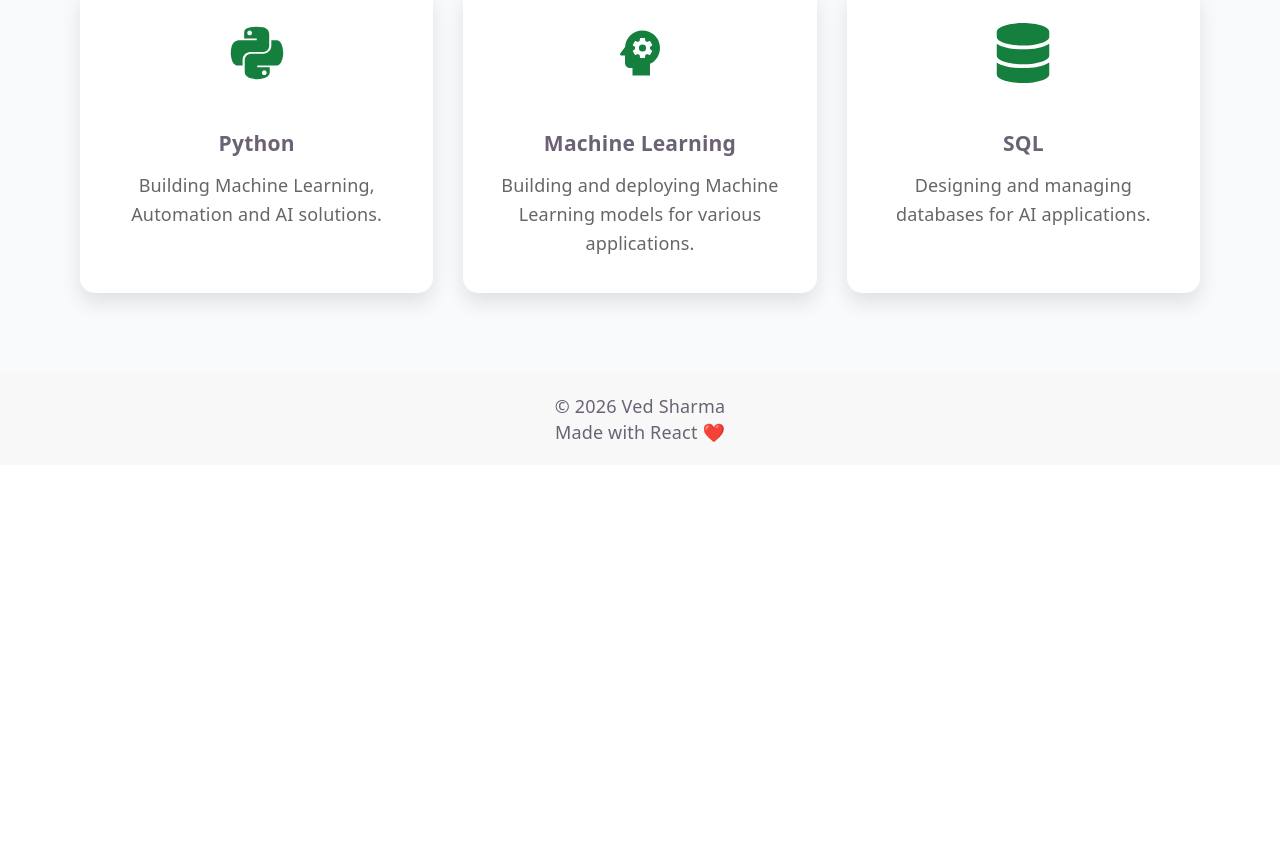
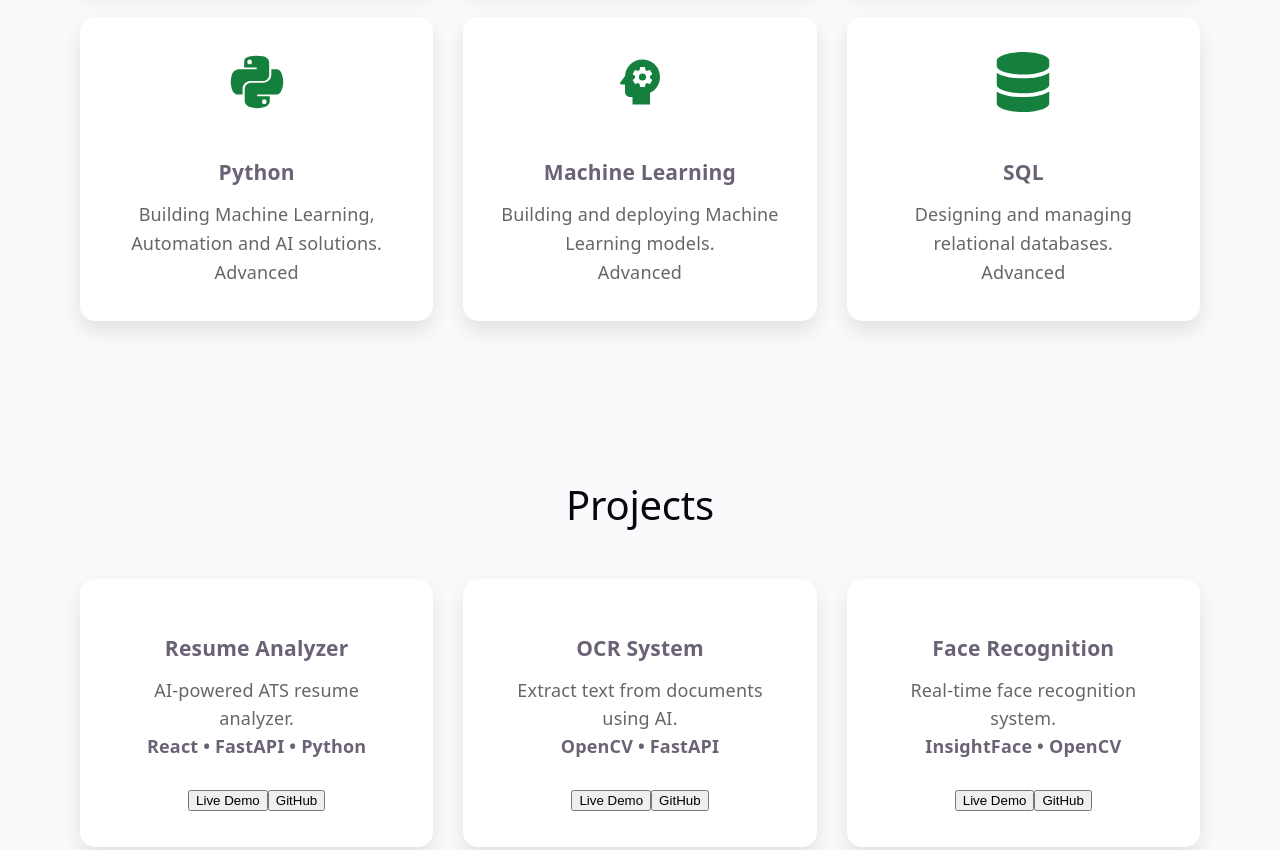
Before and after one commit to Shaxmaved/portfolio, a React (Vite) app: page / in a window 1280 px wide. Shown: the part 1310-2160 px from the top of the page. Before the commit the page ends 1775 px from the top, so only its background shows below. Built offline with nearby package versions, Linux system fonts and the light colour scheme.

Commit message:
Day 10: Learned event handlers and function references

```diff
--- a/src/App.tsx
+++ b/src/App.tsx
@@ -2,6 +2,7 @@ import Footer from "./components/Footer";
 import Hero from "./components/Hero";
 import Navbar from "./components/Navbar";
 import About from "./components/About";
+import Projects from "./components/Projects";
 
 function App() {
   return (
@@ -25,6 +26,7 @@ function App() {
        bio="With great power comes great responsibility"
       /> */}
       <About />
+      <Projects />
       <Footer />
     </>
   );
--- a/src/components/About.tsx
+++ b/src/components/About.tsx
@@ -1,5 +1,5 @@
 import "../styles/about.css";
-import { skills } from "../data/skills";
+import { skills } from "../data/Skills";
 import SkillCard from "./SkillCard";
 
 
@@ -13,10 +13,8 @@ function About() {
         {skills.map((skill) => (
           <SkillCard
             key={skill.id}
-            icon={skill.icon}
-            title={skill.title}
-            description={skill.description}
-           />
+            skill={skill}
+        />
         ))}
       </div>
     </section>
--- /dev/null
+++ b/src/components/ProjectCard.tsx
@@ -0,0 +1,47 @@
+type Project = {
+  id: number;
+  title: string;
+  description: string;
+  tech: string;
+  github: string;
+  live: string;
+};
+
+type ProjectCardProps = {
+  project: Project;
+};
+
+function ProjectCard({ project }: ProjectCardProps) {
+
+  function openGithub() {
+    window.open(project.github, "_blank");
+  }
+
+  function openLive() {
+    window.open(project.live, "_blank");
+  }
+
+  return (
+    <div className="card">
+
+      <h3>{project.title}</h3>
+
+      <p>{project.description}</p>
+
+      <strong>{project.tech}</strong>
+
+      <br /><br />
+
+      <button onClick={openLive}>
+        Live Demo
+      </button>
+
+      <button onClick={openGithub}>
+        GitHub
+      </button>
+
+    </div>
+  );
+}
+
+export default ProjectCard;
--- /dev/null
+++ b/src/components/Projects.tsx
@@ -0,0 +1,31 @@
+import { projects } from "../data/projects";
+import ProjectCard from "./ProjectCard";
+
+function Projects() {
+
+  return (
+
+    <section className="about">
+
+      <h2>Projects</h2>
+
+      <div className="about-grid">
+
+        {projects.map((project) => (
+
+          <ProjectCard
+            key={project.id}
+            project={project}
+          />
+
+        ))}
+
+      </div>
+
+    </section>
+
+  );
+
+}
+
+export default Projects;
--- a/src/components/SkillCard.tsx
+++ b/src/components/SkillCard.tsx
@@ -1,17 +1,31 @@
-type SkillCardProps = {
-  icon: React.ReactNode;
+
+type Skill = {
+  id: number;
+  icon: any;
   title: string;
   description: string;
+  level: string;
 };
 
-function SkillCard({ icon, title, description }: SkillCardProps) {
+type SkillCardProps = {
+  skill: Skill;
+};
+
+function SkillCard({ skill }: SkillCardProps) {
+
+  const Icon = skill.icon;
+
   return (
     <div className="card">
-      {icon}
 
-      <h3>{title}</h3>
+      <Icon className="card-icon" />
 
-      <p>{description}</p>
+      <h3>{skill.title}</h3>
+
+      <p>{skill.description}</p>
+
+      <p>{skill.level}</p>
+
     </div>
   );
 }
--- a/src/data/skills.tsx
+++ b/src/data/Skills.ts
@@ -8,7 +8,8 @@ export const skills = [
     title: "AI Engineer",
     description:
       "Building intelligent AI applications using Python and Machine Learning.",
-    icon: <MdPsychology className="card-icon" />,
+    icon: MdPsychology,
+    level: "Advanced",
   },
 
   {
@@ -16,15 +17,17 @@ export const skills = [
     title: "FastAPI",
     description:
       "Developing scalable REST APIs for AI applications.",
-    icon: <SiFastapi className="card-icon" />,
+    icon: SiFastapi,
+    level: "Advanced",
   },
 
   {
-    id : 3,
+    id: 3,
     title: "React",
     description:
       "Creating modern and interactive user interfaces.",
-    icon: <FaReact className="card-icon" />,
+    icon: FaReact,
+    level: "Advanced",
   },
 
   {
@@ -32,22 +35,25 @@ export const skills = [
     title: "Python",
     description:
       "Building Machine Learning, Automation and AI solutions.",
-    icon: <FaPython className="card-icon" />,
+    icon: FaPython,
+    level: "Advanced",
   },
 
   {
     id: 5,
     title: "Machine Learning",
     description:
-      "Building and deploying Machine Learning models for various applications.",
-    icon: <MdPsychology className="card-icon" />,
+      "Building and deploying Machine Learning models.",
+    icon: MdPsychology,
+    level: "Advanced",
   },
 
   {
     id: 6,
     title: "SQL",
     description:
-      "Designing and managing databases for AI applications.",
-    icon: <FaDatabase className="card-icon" />,
+      "Designing and managing relational databases.",
+    icon: FaDatabase,
+    level: "Advanced",
   },
 ];
--- /dev/null
+++ b/src/data/projects.ts
@@ -0,0 +1,49 @@
+github:"https://github.com/Shaxmaved/portfolio"
+
+export const projects = [
+
+{
+id:1,
+
+title:"Resume Analyzer",
+
+description:"AI-powered ATS resume analyzer.",
+
+tech:"React • FastAPI • Python"
+
+},
+
+{
+id:2,
+
+title:"OCR System",
+
+description:"Extract text from documents using AI.",
+
+tech:"OpenCV • FastAPI"
+
+},
+
+{
+id:3,
+
+title:"Face Recognition",
+
+description:"Real-time face recognition system.",
+
+tech:"InsightFace • OpenCV"
+
+},
+
+{
+
+id:4,
+
+title:"Image Enhancer",
+
+description:"Enhance image quality using ML model.",
+
+tech:"Python • OpenCV • Real-ESRGAN"
+}
+
+];
```
